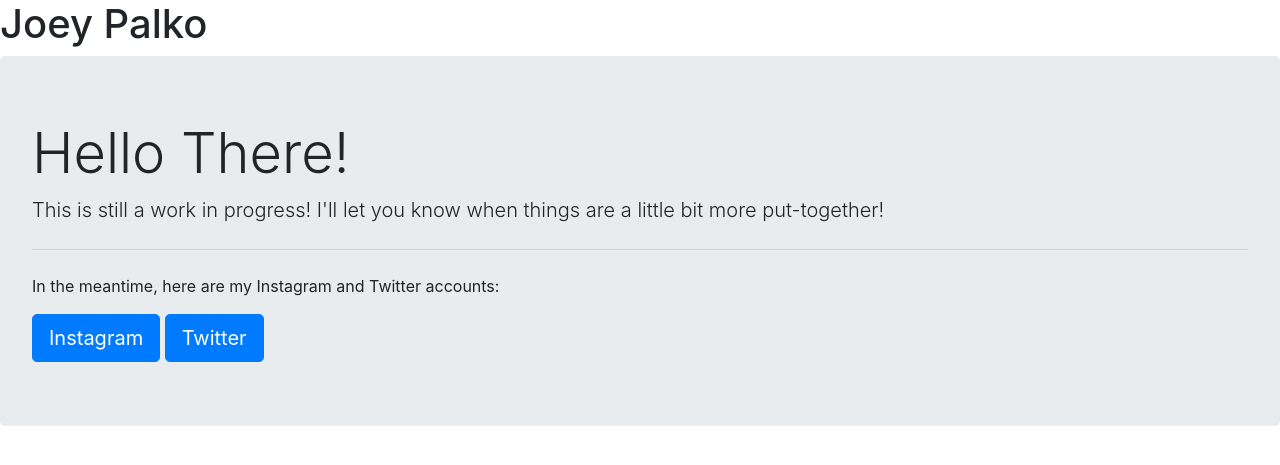
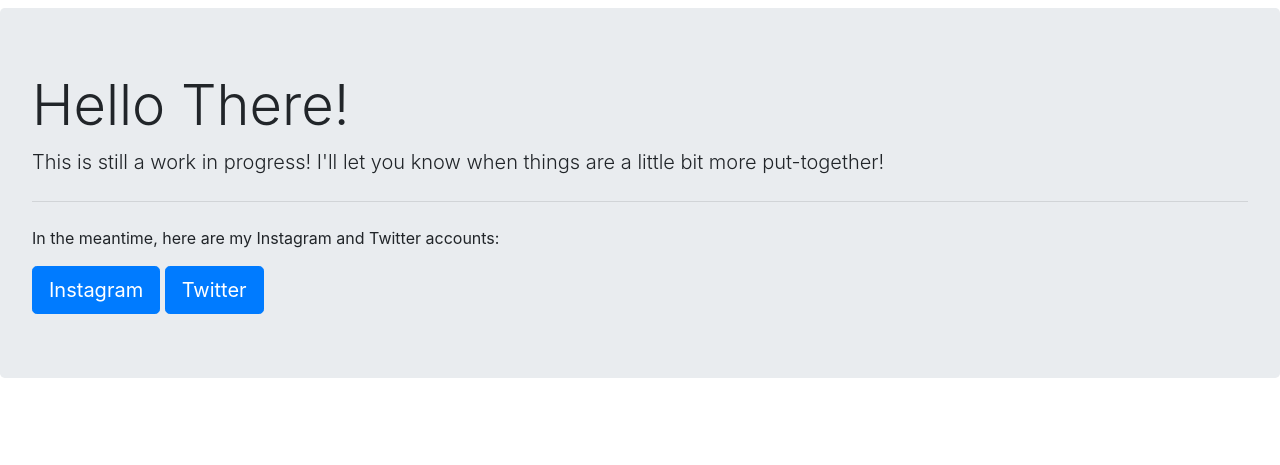
Before and after one commit to joeypalko/joeypalko.github.io, a Jekyll site: the page index.html, which Jekyll copies as it is, in a window 1280 px wide. Shown: the top 465 px of the page. Built offline with Jekyll 4.4.1, drawn with Linux system fonts in a browser that asks for light colours; nearby versions of some CDN libraries.

Commit message:
Update index.html

```diff
--- a/index.html
+++ b/index.html
@@ -12,7 +12,7 @@
   </head>
   <body>
     <div class="page-header">
-      <h1>Joey Palko</h1>
+      <h1></h1>
     </div>
     <div class="jumbotron" style="Height: 100%;">
       <h1 class="display-4">Hello There!</h1>
```
